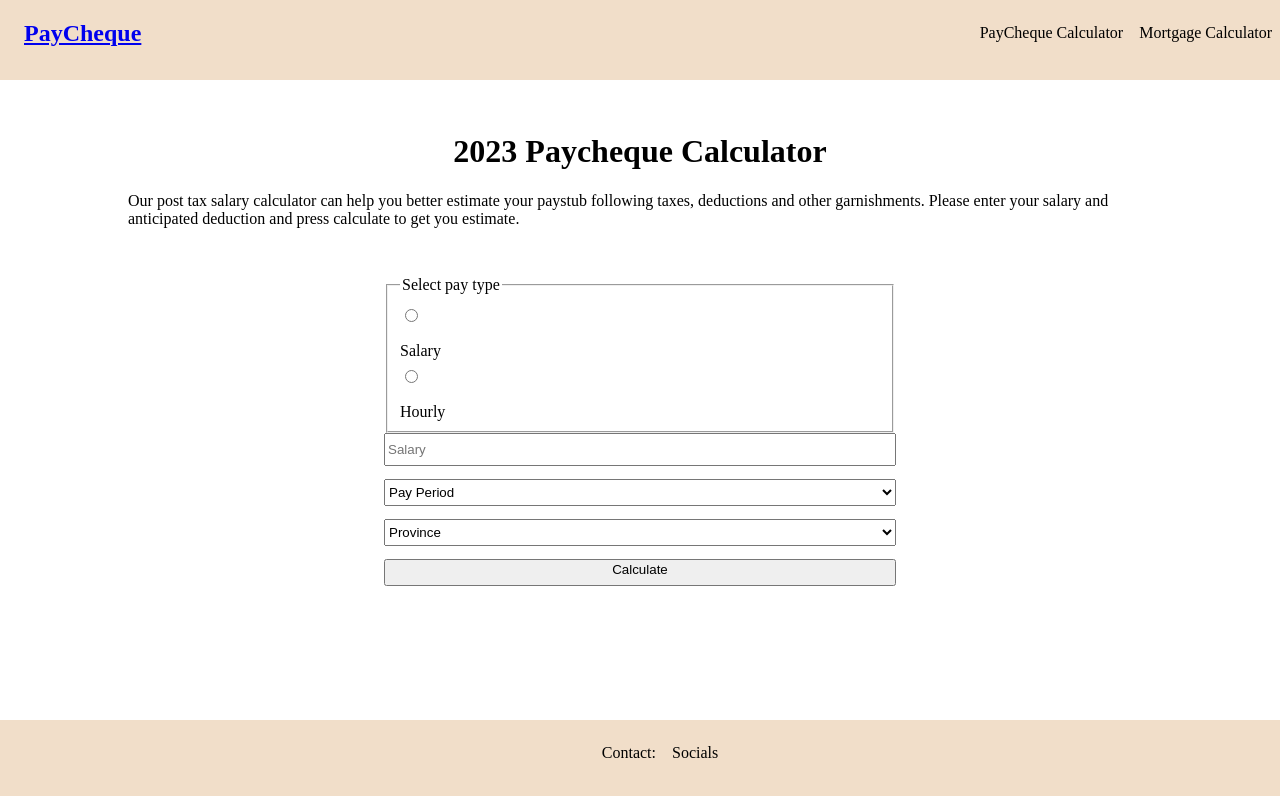
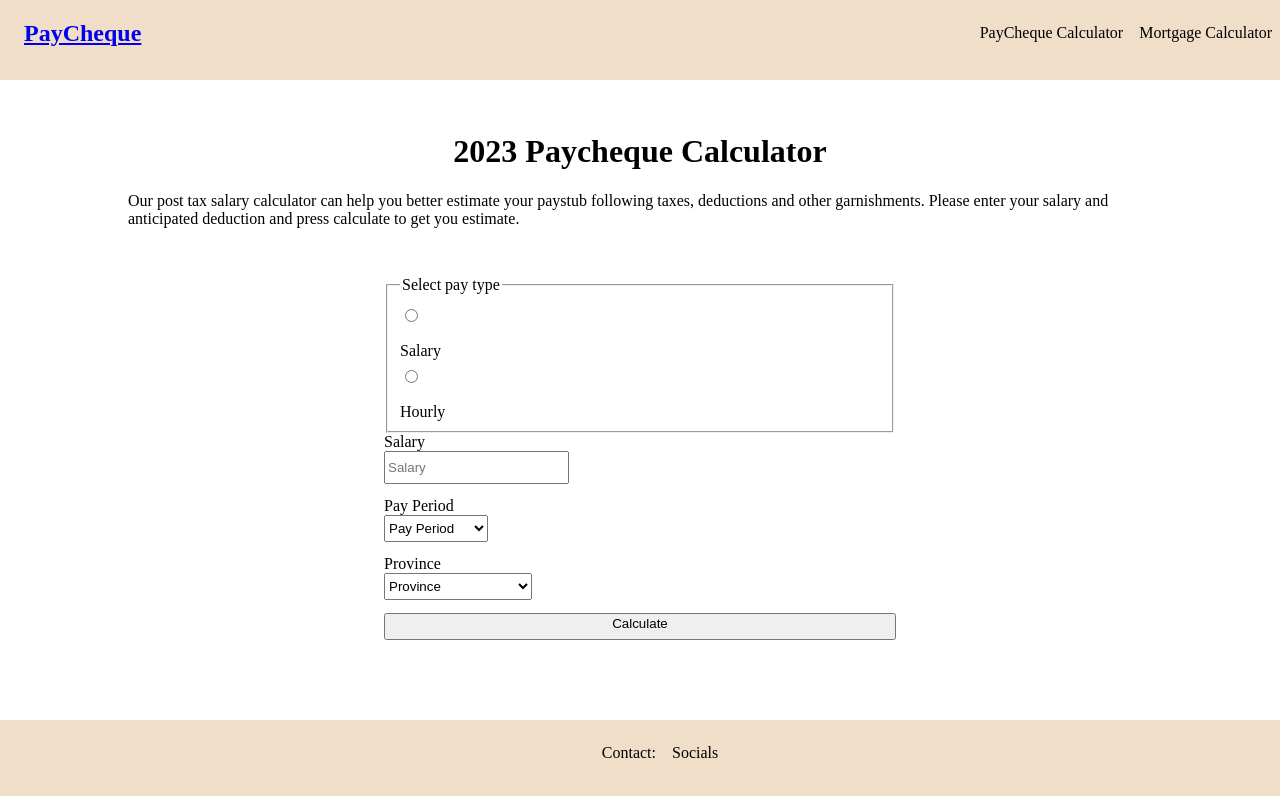
Before and after one commit to Jevaughn-W/Paycheque, a React (Create React App) app: page / in a window 1280 px wide. Shown: the top 796 px of the page. Built offline with nearby package versions, Linux system fonts and the light colour scheme.

Commit message:
Add divs to format form inputs and labels

```diff
--- a/src/components/form/index.jsx
+++ b/src/components/form/index.jsx
@@ -77,22 +77,26 @@ export default function Form() {
 
       {mode === "INPUT" && <form>
 
-
-
+        <div className="Form">
+          <label htmlFor="Salary">Salary</label>
           <input
             type="text"
             name="Salary"
             placeholder="Salary"
             onChange={event => handleUserInput(event)}
           />
+        </div>
 
-        { payType === "hourly" && <input
+        { payType === "hourly" &&
+        <input
           type="text"
           name="workHours"
           placeholder="workHours"
           onChange={event => handleUserInput(event)}
         />}
 
+        <div>
+          <label htmlFor="Payperiod">Pay Period</label>
           <select
             name="PayPeriod"
             id="payPeriod-select"
@@ -101,6 +105,10 @@ export default function Form() {
             <option value="">Pay Period</option>
             {payPeriodList}
           </select>
+        </div>
+
+        <div>
+          <label htmlFor="Province">Province</label>
           <select
             name="Province"
             id="province-select"
@@ -109,6 +117,7 @@ export default function Form() {
             <option value="">Province</option>
             {provinceList}
           </select>
+        </div>
         <button onClick={event => handleCalculation(event)}>Calculate</button>
       </form>}
       {mode === "SHOW" && <ShowCalculation state={salaryForm} cancel={onClose} CPP={state.CPP} EI={state.EI}/>}
```
Lines whose indentation alone changed are shown as unchanged.
